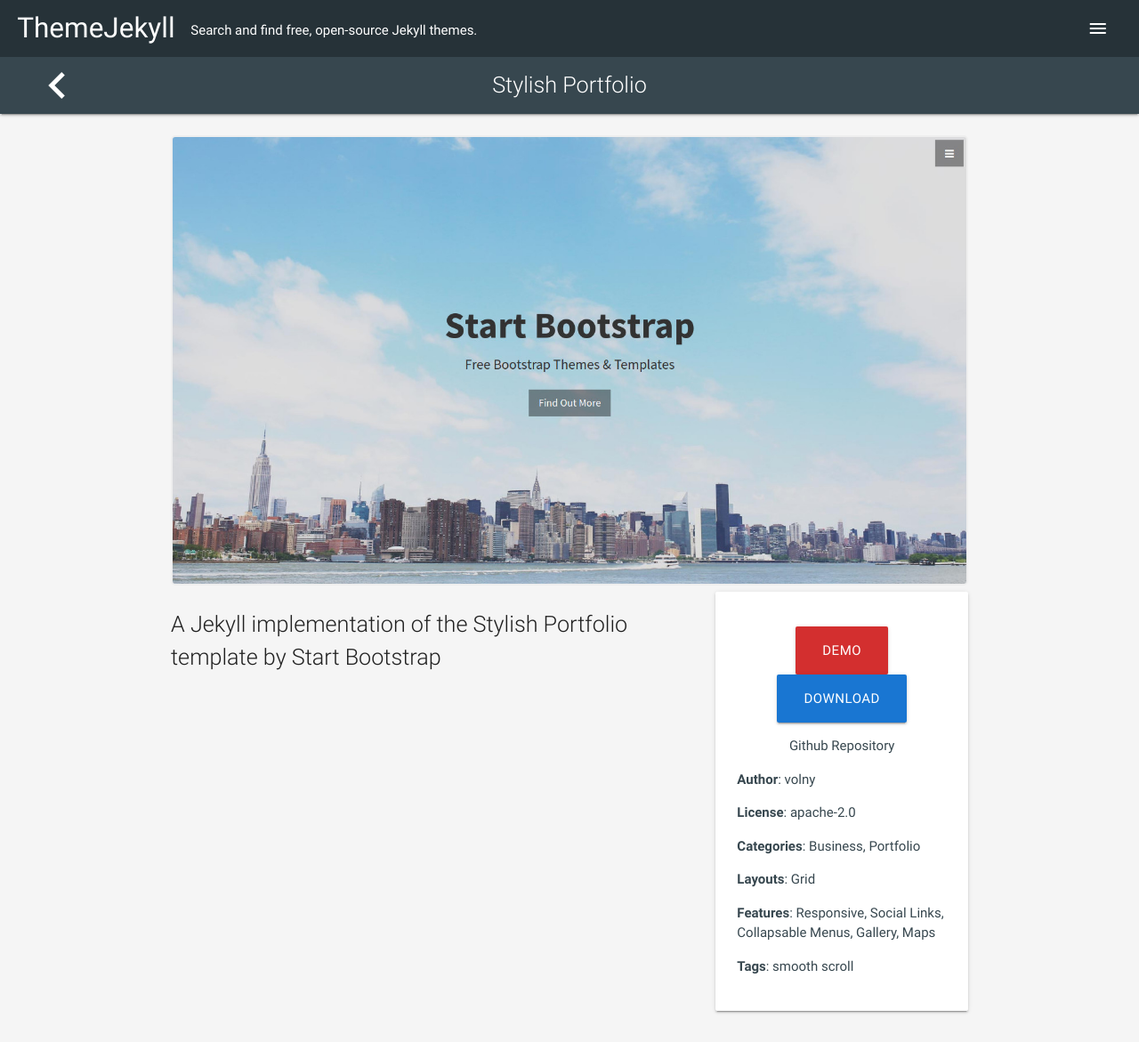
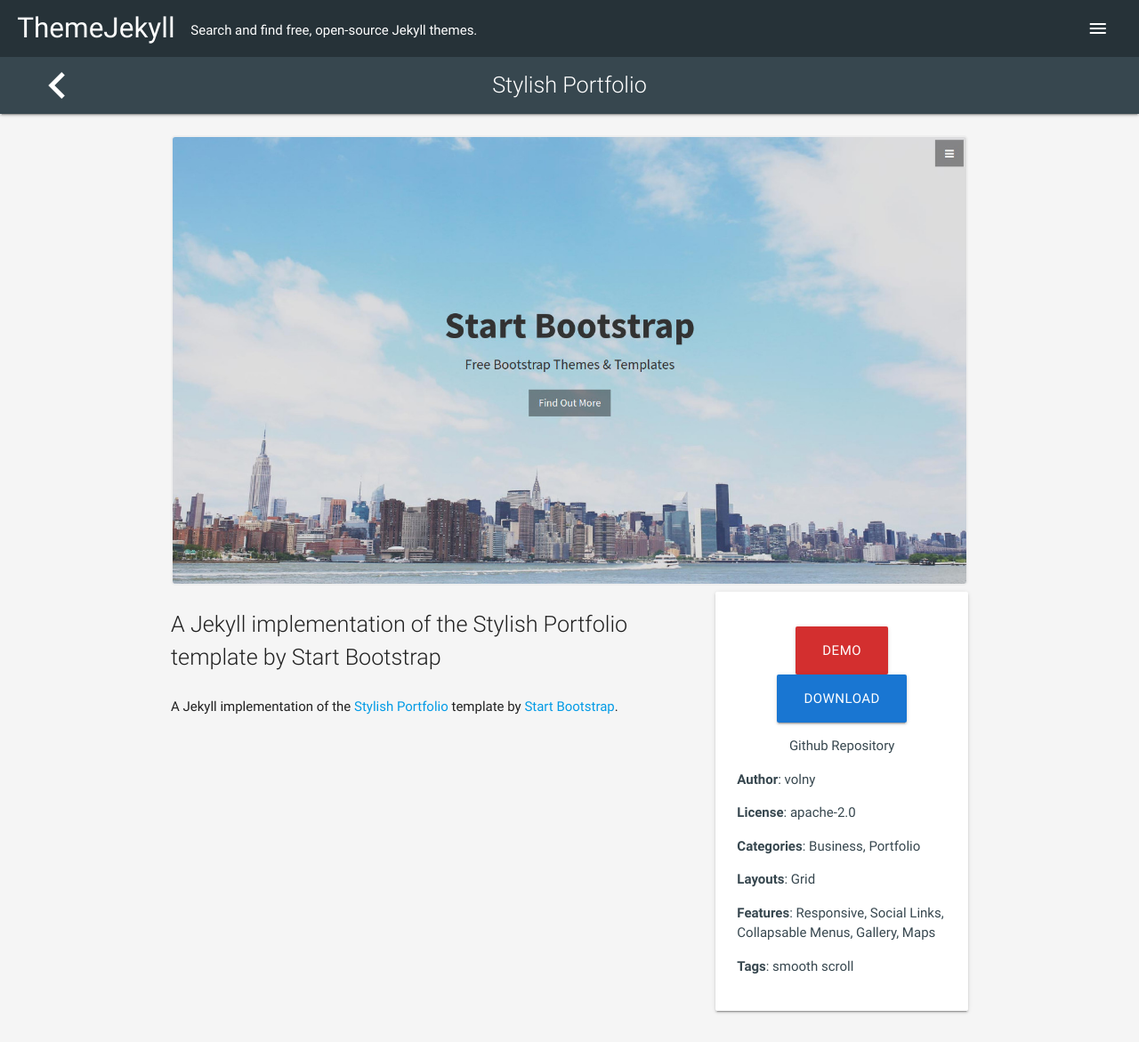
Before and after one commit to blazeu/themejekyll.github.io, a Jekyll site: the page built from _themes/stylish-portfolio.md, in a window 1280 px wide and 1171 px high. Shown: the whole window at 89% size. Built offline with Jekyll 4.4.1, drawn with Linux system fonts in a browser that asks for light colours; comment, search, counter and statistics services are not loaded.

Commit message:
Update stylish-portfolio.md

```diff
--- a/_themes/stylish-portfolio.md
+++ b/_themes/stylish-portfolio.md
@@ -28,3 +28,4 @@
 tags:
   - smooth scroll
 ---
+A Jekyll implementation of the [Stylish Portfolio](http://startbootstrap.com/template-overviews/stylish-portfolio/) template by [Start Bootstrap](http://startbootstrap.com/).
```
